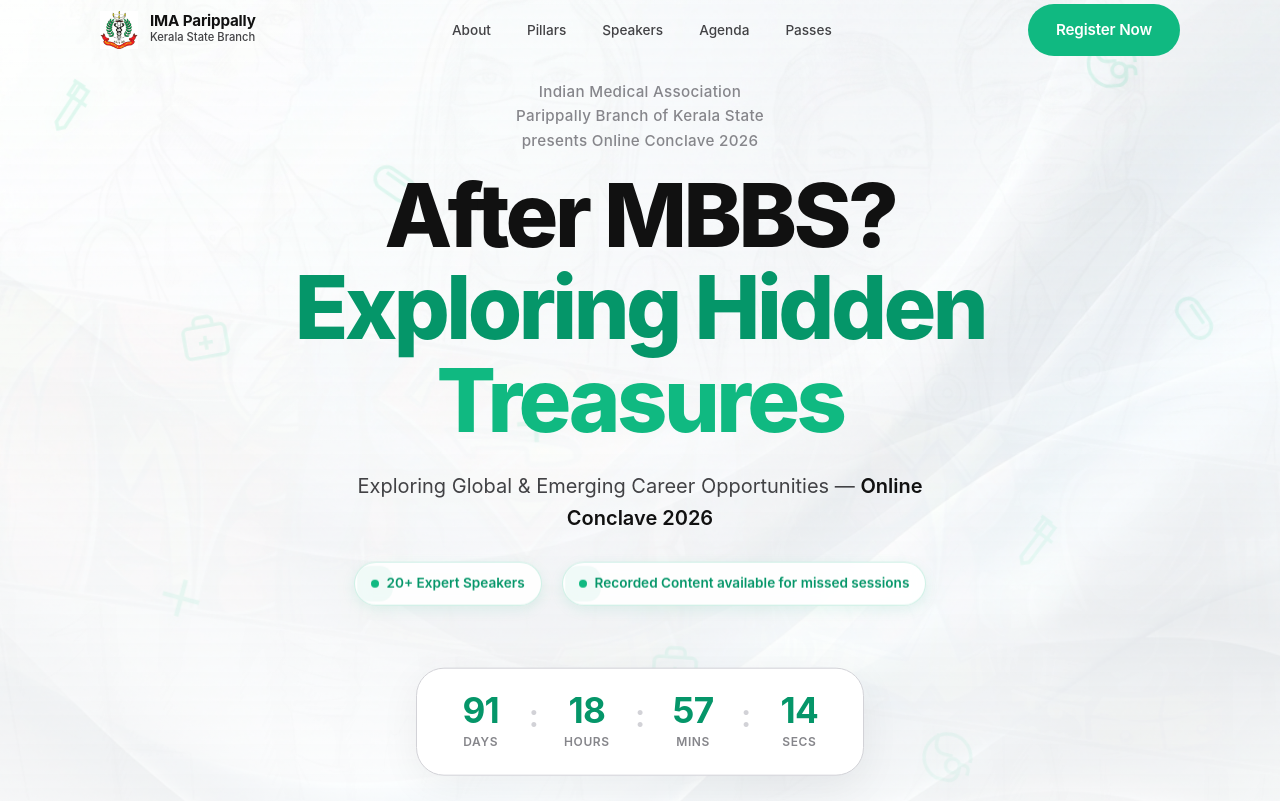
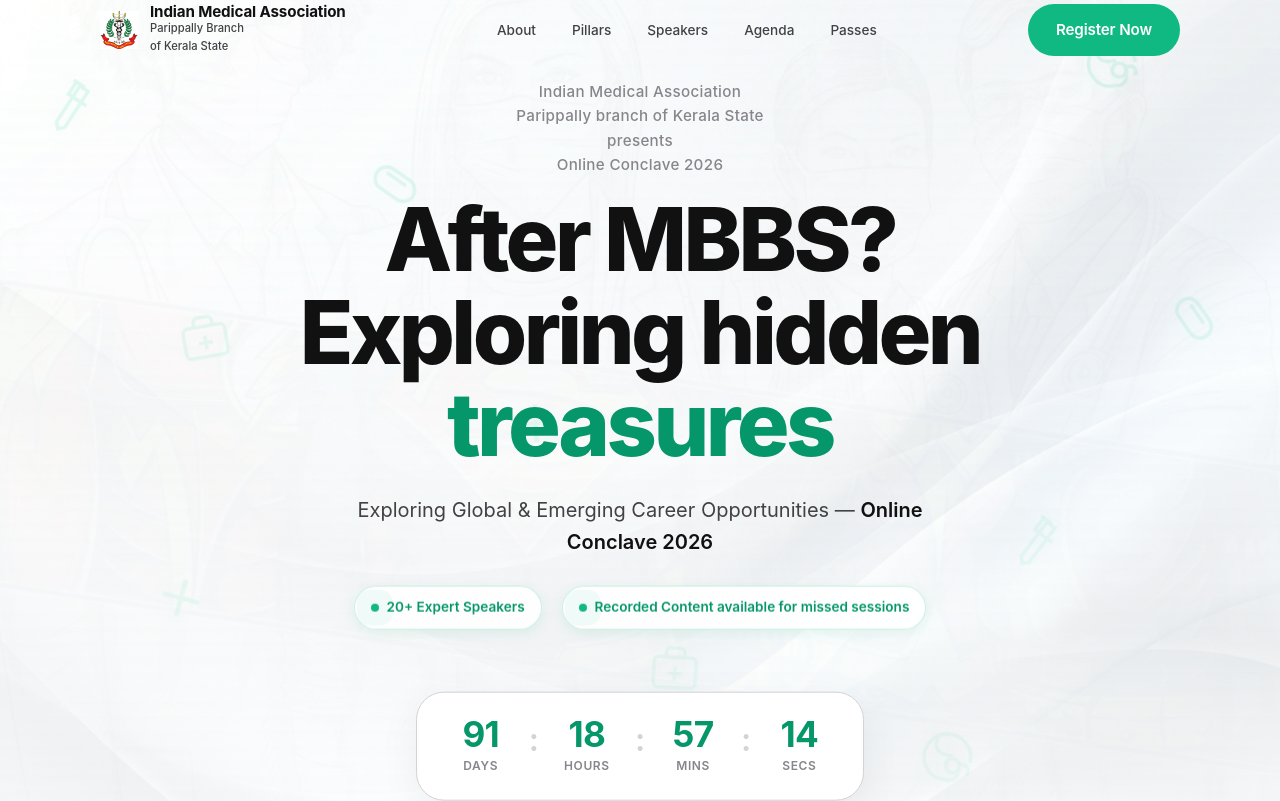
Before and after one commit to ASHxOnAIR-MEH/after-mbbs-conclave, a React (Vite) app: page / in a window 1280 px wide. Shown: the top 801 px of the page. Built offline with nearby package versions, Linux system fonts and the light colour scheme.

Commit message:
Apply targeted UI bug fixes from prompt

```diff
--- a/index.html
+++ b/index.html
@@ -6,7 +6,7 @@
     <meta name="viewport" content="width=device-width, initial-scale=1.0" />
 
     <!-- Primary SEO -->
-    <title>After MBBS? Exploring Hidden Treasures | IMA Parippally Online Conclave 2026</title>
+    <title>After MBBS? Exploring Hidden Treasures | Online Conclave 2026</title>
     <meta name="description" content="Join IMA Parippally Branch's Online Medical Conclave 2026 — Sept 11, 12 & 13. Explore global and emerging career opportunities for MBBS graduates. GCC, Europe, USA, Entrepreneurship & more. Register now!" />
     <meta name="keywords" content="After MBBS, medical careers, IMA Parippally, online conclave, GCC doctors, Europe medicine, medical entrepreneurship, MBBS career paths, Kerala doctors" />
     <meta name="author" content="IMA Parippally Branch" />
--- a/src/components/Footer.css
+++ b/src/components/Footer.css
@@ -1,5 +1,5 @@
 .footer {
-  background: transparent;
+  background: var(--white);
   border-top: 1px solid var(--gray-light);
   position: relative;
 }
@@ -21,8 +21,8 @@
 }
 .footer-org-sub {
   font-size: 0.8rem;
-  color: var(--emerald-dark);
-  margin-bottom: 16px;
+  color: var(--gray-dark);
+  margin-bottom: 4px;
   font-weight: 600;
 }
 .footer-tagline {
@@ -55,7 +55,7 @@
   display: inline-block;
   font-weight: 500;
 }
-.footer-link:hover { color: var(--emerald-dark); transform: translateX(4px); }
+.footer-link:hover { transform: translateX(4px); }
 
 .footer-contacts {
   display: flex;
@@ -131,6 +131,6 @@
   .footer-inner { grid-template-columns: 1fr 1fr; gap: 40px; }
 }
 @media (max-width: 640px) {
-  .footer-inner { grid-template-columns: 1fr; gap: 36px; padding: 60px 0 36px; }
-  .footer-bottom-inner { justify-content: center; text-align: center; }
+  .footer-inner { grid-template-columns: 1fr; gap: 36px; padding: 60px 24px 36px 24px; }
+  .footer-bottom-inner { justify-content: center; text-align: left; }
 }
--- a/src/components/Hero.jsx
+++ b/src/components/Hero.jsx
@@ -21,14 +21,15 @@
       <div className="hero-content container">
         <p className="hero-presents">
           <span>Indian Medical Association</span><br />
-          <span>Parippally Branch of Kerala State</span><br />
-          <span>presents Online Conclave 2026</span>
+          <span>Parippally branch of Kerala State</span><br />
+          <span>presents</span><br />
+          <span>Online Conclave 2026</span>
         </p>
 
         <h1 className="hero-title">
           After MBBS?<br />
-          <em className="text-emerald" style={{fontStyle: 'normal'}}>Exploring Hidden</em><br />
-          <span style={{ color: '#10b981' }}>Treasures</span>
+          <span>Exploring hidden</span><br />
+          <span className="text-emerald">treasures</span>
         </h1>
 
         <p className="hero-subtitle">
--- a/src/components/Navbar.jsx
+++ b/src/components/Navbar.jsx
@@ -34,8 +34,9 @@
           <a href="#hero" className="nav-logo" onClick={close}>
             <img src="/images/ima-logo.jpg" alt="IMA Logo" className="nav-logo-img" onError={(e) => e.target.style.display='none'} />
             <div className="nav-logo-text">
-              <div className="nav-logo-name">IMA Parippally</div>
-              <div className="nav-logo-sub">Kerala State Branch</div>
+              <div className="nav-logo-name">Indian Medical Association</div>
+              <div className="nav-logo-sub">Parippally Branch</div>
+              <div className="nav-logo-sub">of Kerala State</div>
             </div>
           </a>
 
```
